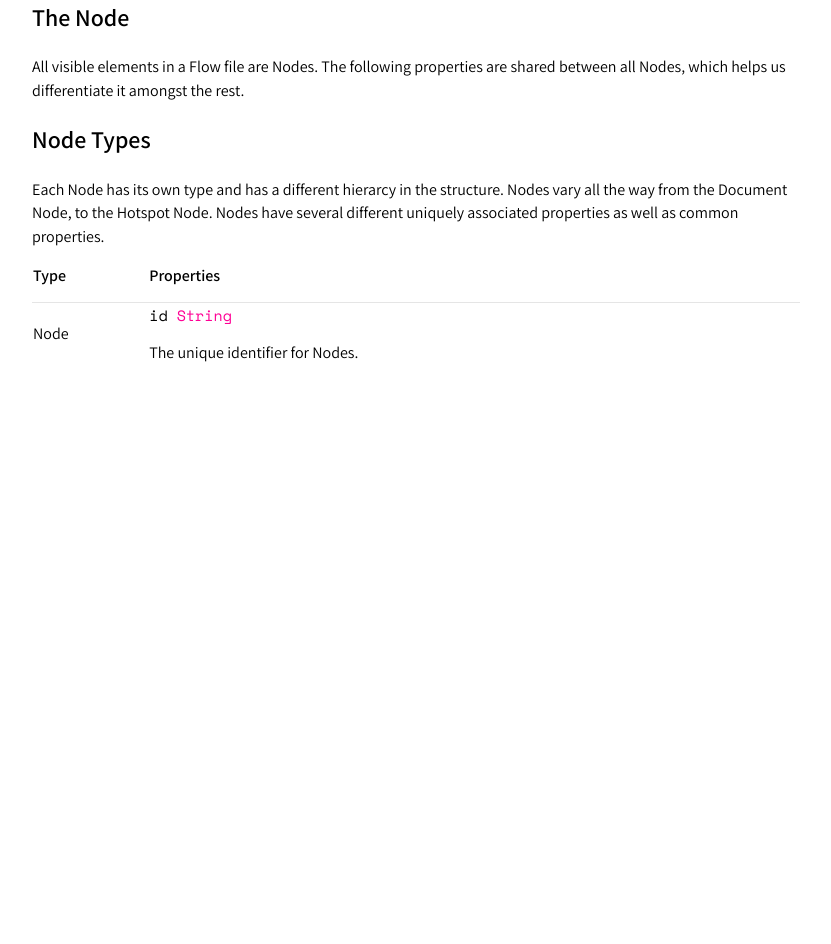
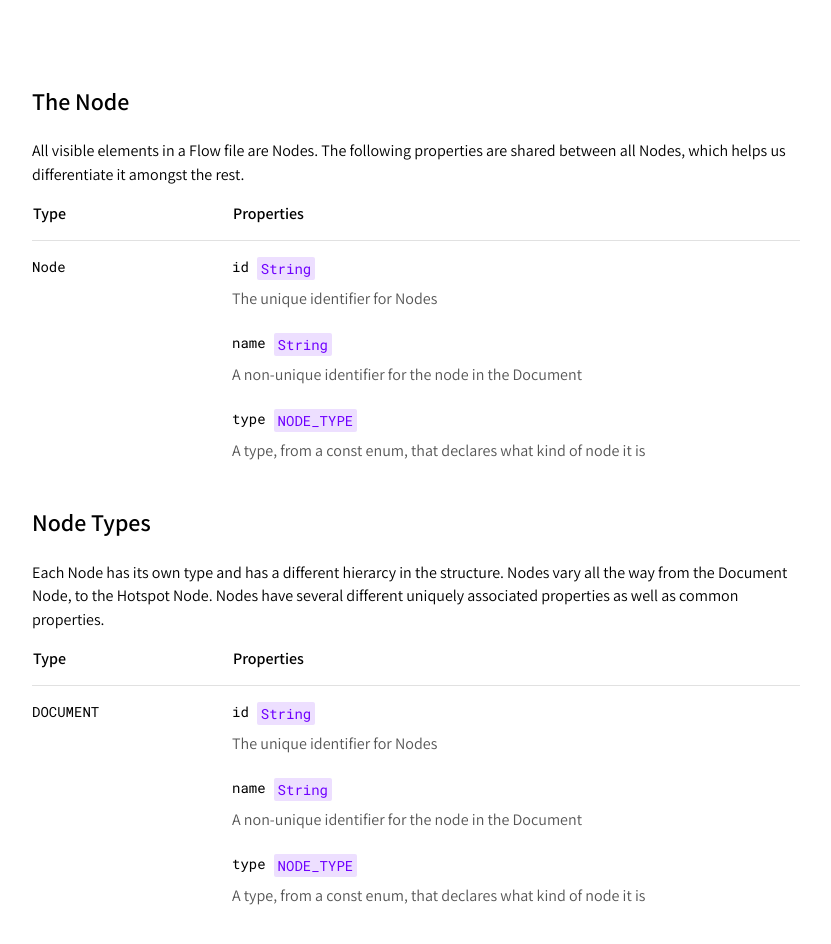
Before and after one commit to overflowapp/Flow, a website built with Parcel: page docs/index.html in a window 1280 px wide. Shown: the whole page, without its empty margins (224-1055 px from the left). Before the commit the page ends 800 px from the top, so only its background shows below. Built offline with nearby package versions, Linux system fonts and the light colour scheme.

Commit message:
docs: table styling

```diff
--- a/docs/app.scss
+++ b/docs/app.scss
@@ -1,4 +1,4 @@
-@import url("https://fonts.googleapis.com/css?family=Assistant:400,600|Space+Mono");
+@import url("https://fonts.googleapis.com/css?family=Assistant:400,600|Roboto+Mono");
 @import url("https://cdnjs.cloudflare.com/ajax/libs/normalize/8.0.1/normalize.min.css");
 @import url("https://cdnjs.cloudflare.com/ajax/libs/tachyons/4.11.1/tachyons.min.css");
 
@@ -14,11 +14,54 @@ body {
     font-size: 16px;
 }
 
+body > .center {
+    padding: 64px 0;
+}
+
 code {
-    font-family: "Space Mono", monospace;
-    font-size: 15px;
+    font-family: "Roboto Mono", monospace;
+    font-size: 14px;
 
     span {
         color: rgb(255, 0, 149);
     }
 }
+
+table.props {
+    text-align: left;
+
+    > thead {
+        th {
+            padding-bottom: 16px;
+            border-bottom: 1px solid #e1e1e1;
+        }
+    }
+
+    > tbody {
+        td {
+            padding: 16px 0;
+            vertical-align: top;
+
+            code {
+                display: flex;
+            }
+            code span {
+                padding: 2px 4px;
+                border-radius: 2px;
+                color: #6f00ff;
+                background-color: #6f00ff20;
+                margin-left: 8px;
+            }
+
+            p {
+                margin: 0;
+                padding: 8px 0;
+                color: #555;
+
+                + code {
+                    margin-top: 16px;
+                }
+            }
+        }
+    }
+}
--- a/docs/index.html
+++ b/docs/index.html
@@ -12,6 +12,36 @@
                 differentiate it amongst the rest.
             </p>
 
+            <table class="props w-100" cellspacing="0">
+                <thead>
+                    <tr>
+                        <th width="200">Type</th>
+                        <th>Properties</th>
+                    </tr>
+                </thead>
+                <tbody>
+                    <tr>
+                        <td><code>Node</code></td>
+                        <td>
+                            <code>id <span>String</span></code>
+                            <p>The unique identifier for Nodes</p>
+
+                            <code>name <span>String</span></code>
+                            <p>
+                                A non-unique identifier for the node in the
+                                Document
+                            </p>
+
+                            <code>type <span>NODE_TYPE</span></code>
+                            <p>
+                                A type, from a const enum, that declares what
+                                kind of node it is
+                            </p>
+                        </td>
+                    </tr>
+                </tbody>
+            </table>
+
             <h2>Node Types</h2>
             <p>
                 Each Node has its own type and has a different hierarcy in the
@@ -20,19 +50,31 @@
                 properties as well as common properties.
             </p>
 
-            <table class="tl w-100" cellspacing="0">
+            <table class="props w-100" cellspacing="0">
                 <thead>
                     <tr>
-                        <th class="bb b--black-10 pb3">Type</th>
-                        <th class="bb b--black-10 pb3">Properties</th>
+                        <th width="200">Type</th>
+                        <th>Properties</th>
                     </tr>
                 </thead>
                 <tbody>
                     <tr>
-                        <td>Node</td>
+                        <td><code>DOCUMENT</code></td>
                         <td>
                             <code>id <span>String</span></code>
-                            <p>The unique identifier for Nodes.</p>
+                            <p>The unique identifier for Nodes</p>
+
+                            <code>name <span>String</span></code>
+                            <p>
+                                A non-unique identifier for the node in the
+                                Document
+                            </p>
+
+                            <code>type <span>NODE_TYPE</span></code>
+                            <p>
+                                A type, from a const enum, that declares what
+                                kind of node it is
+                            </p>
                         </td>
                     </tr>
                 </tbody>
```
